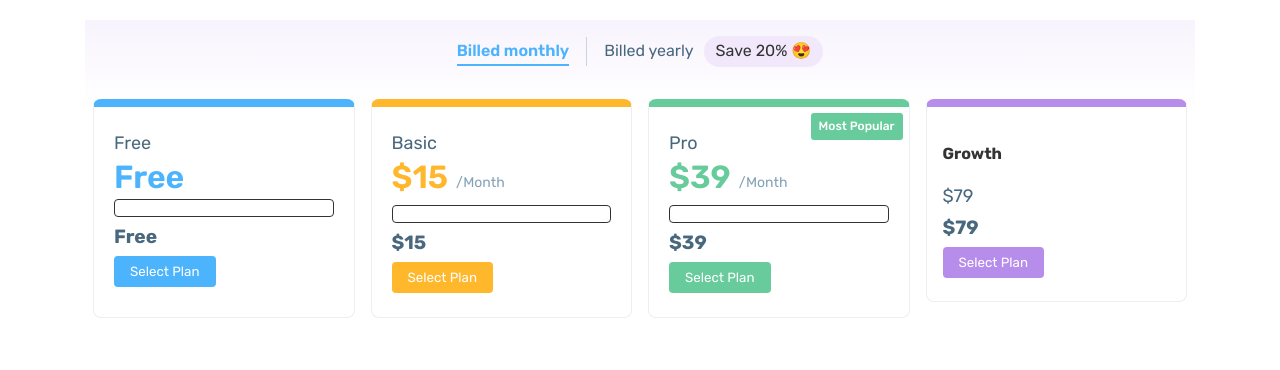
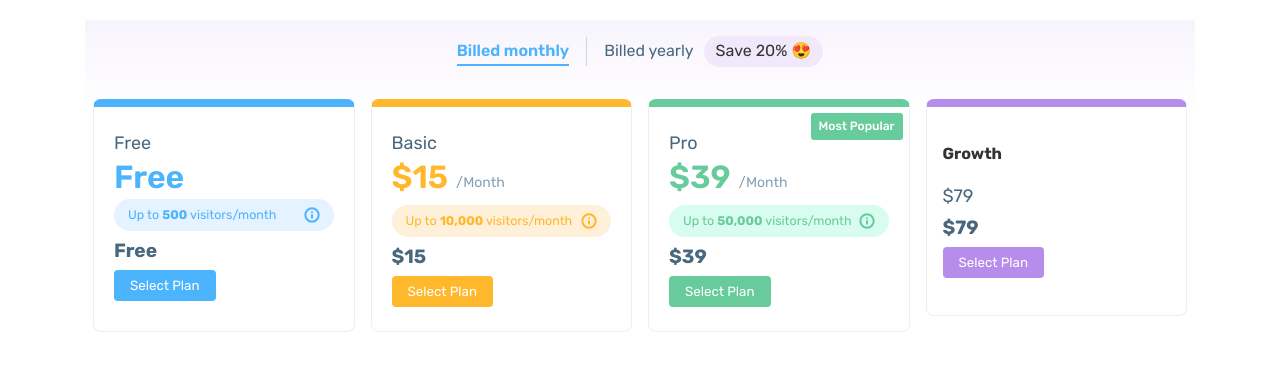
Before and after one commit to naimurnemu/PricingUI, a React (Vite) app: page / in a window 1280 px wide. Shown: the top 370 px of the page. Built offline with nearby package versions, Linux system fonts and the light colour scheme.

Commit message:
info section ui completed

```diff
--- /dev/null
+++ b/src/assets/icons/InfoIcon.jsx
@@ -0,0 +1,30 @@
+import React from "react";
+import theme from "../../styles/theme";
+
+const InfoIcon = ({
+  fontSize = "inherit",
+  fontWeight = "normal",
+  varinant,
+}) => {
+  console.log(varinant);
+  return (
+    <svg
+      xmlns="http://www.w3.org/2000/svg"
+      width="1em"
+      height="1em"
+      viewBox="0 0 24 24"
+      fill="none"
+      stroke={theme.colors.primary[varinant]}
+      strokeWidth="3"
+      strokeLinecap="round"
+      strokeLinejoin="round"
+      style={{ fontSize, fontWeight }}
+    >
+      <circle cx="12" cy="12" r="10" />
+      <line x1="12" y1="16" x2="12" y2="12" />
+      <line x1="12" y1="8" x2="12.01" y2="8" />
+    </svg>
+  );
+};
+
+export default InfoIcon;
--- /dev/null
+++ b/src/assets/icons/index.js
@@ -0,0 +1,3 @@
+import InfoIcon from "./InfoIcon.jsx";
+
+export { InfoIcon };
--- a/src/components/UniCard/UniCard.jsx
+++ b/src/components/UniCard/UniCard.jsx
@@ -27,8 +27,8 @@ function UniCard({ plans, selectedType, variant = "blue", ...props }) {
       <Price details={details[selectedType]} variant={variant}>
         {price}
       </Price>
-      <Info>
-
+      <Info variant={variant}>
+      {title}
       </Info>
 
       <Text>{description}</Text>
--- a/src/components/ui/Info.jsx
+++ b/src/components/ui/Info.jsx
@@ -1,12 +1,33 @@
 import styled from "@emotion/styled";
+import { InfoIcon } from "../../assets/icons";
 
-const Info = styled.div`
-  font-size: 0.9rem;
-  color: ${({ theme }) => theme.colors.secondary.gray};
-  padding: 0.5rem;
-  background-color: ${({ theme }) => theme.colors.background};
-  border-radius: 0.25rem;
-  border: 1px solid ${({ theme }) => theme.colors.border};
+const StyledInfo = styled.div`
+  width: 100%;
+  display: flex;
+  white-space: normal;
+  justify-content: space-between;
+  align-items: center;
+  padding: 8px 14px;
+  background-color: ${({ theme, variant }) => theme.colors.secondary[variant]};
+  border-radius: 50px;
 `;
 
+const InfoText = styled.p`
+  color: ${({ theme, variant }) => theme.colors.primary[variant]};
+  font-size: 12.5px;
+  margin: 0;
+  > * {
+    color: inherit;
+  }
+`;
+
+function Info({ children, ...props }) {
+  return (
+    <StyledInfo {...props}>
+      <InfoText {...props} dangerouslySetInnerHTML={{ __html: children }} />
+      <InfoIcon {...props} varinant={props.variant} />
+    </StyledInfo>
+  );
+}
+
 export default Info;
```
Also changed, not shown: src/assets/images/index.js (added).
